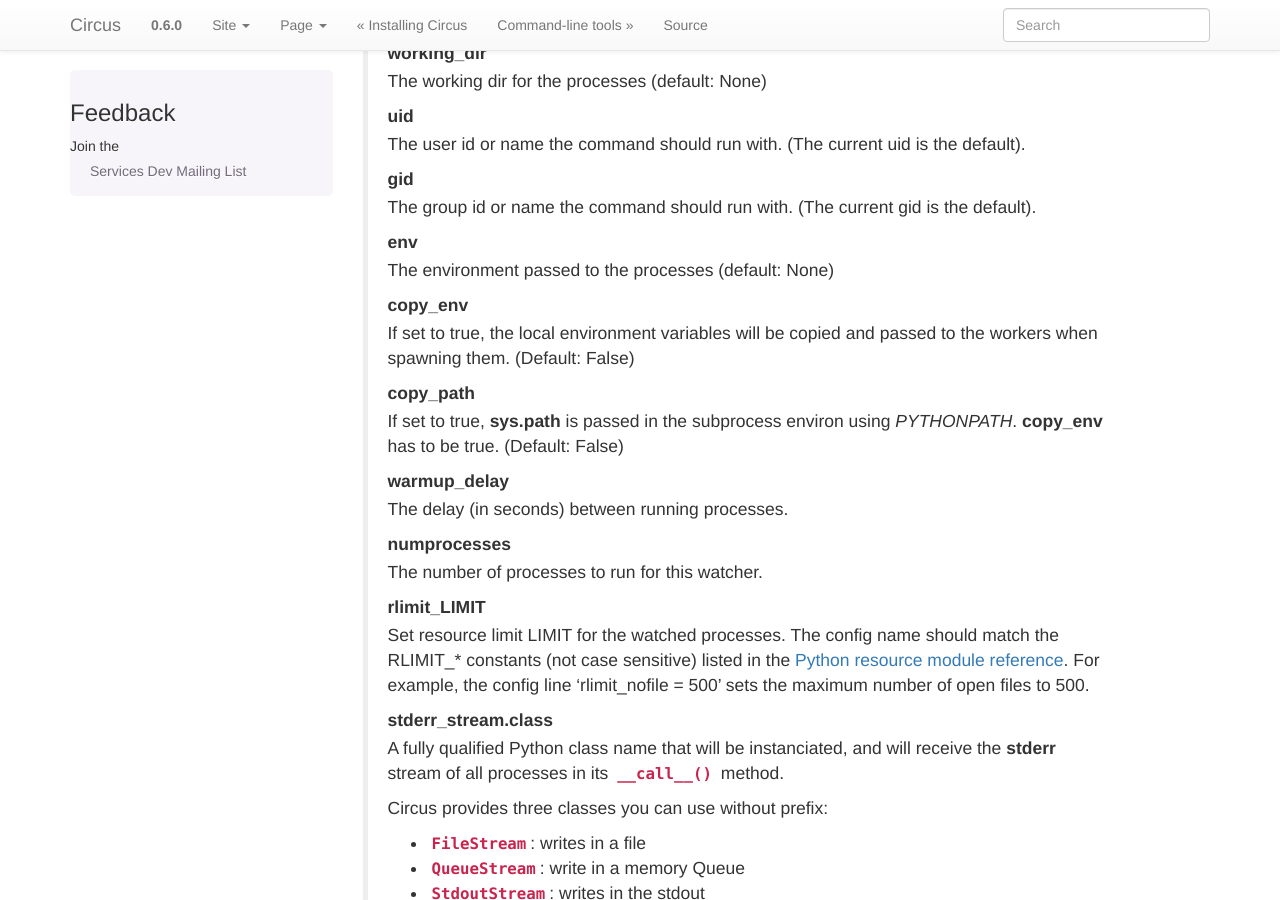
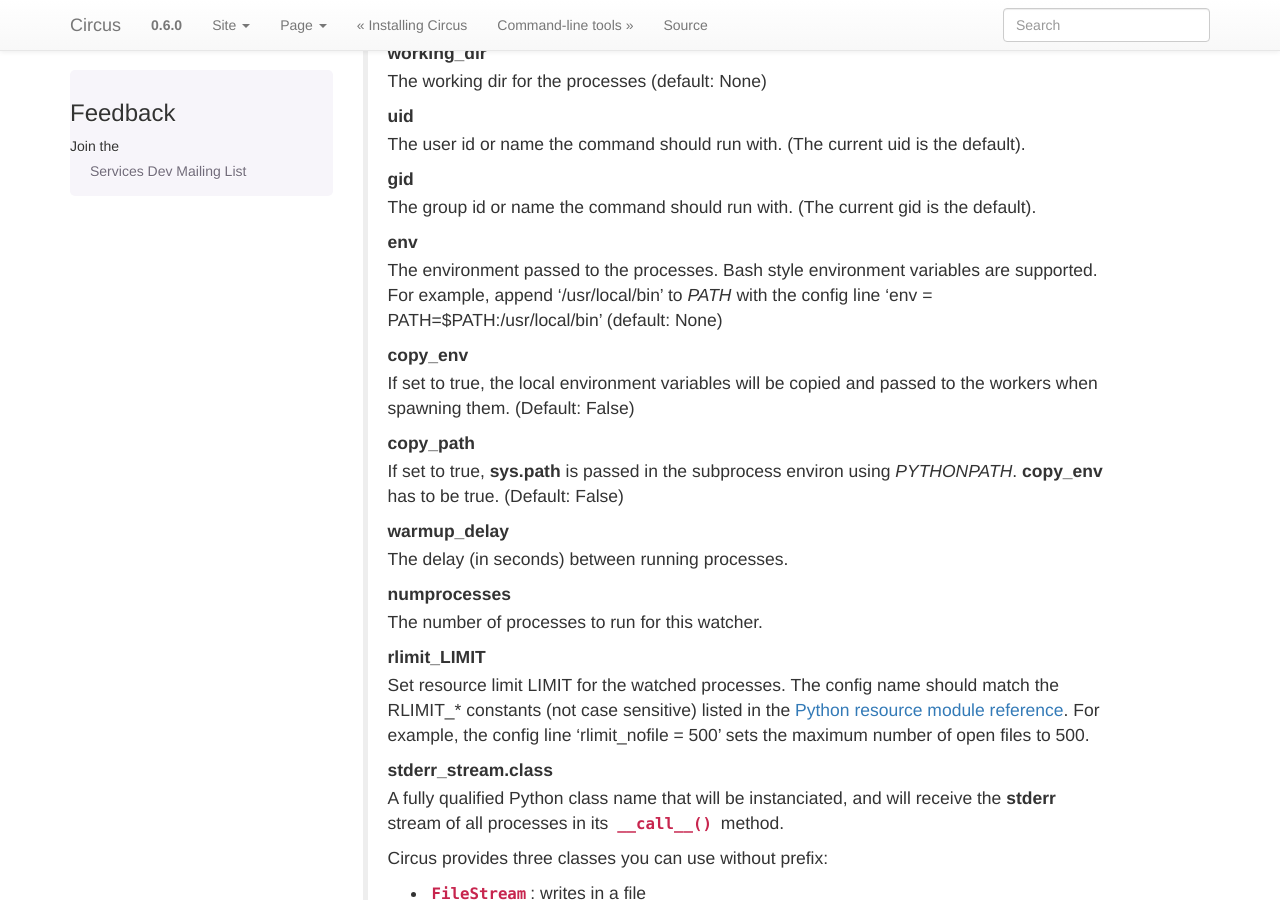
Before and after one commit to circus-tent/circus, a Sphinx documentation site: the page built from docs/source/configuration.rst, in a window 1280 px wide and 900 px high, scrolled down 2130 px. Built offline with Sphinx 7.4.7, drawn with Linux system fonts in a browser that asks for light colours; pages that are not in the unit, such as notebooks, are missing from menus.

Commit message:
Updated docs with env variable support

```diff
--- a/docs/source/configuration.rst
+++ b/docs/source/configuration.rst
@@ -101,7 +101,10 @@ watcher:NAME - as many sections as you want
         The group id or name the command should run
         with. (The current gid is the default).
     **env**
-        The environment passed to the processes (default: None)
+        The environment passed to the processes. Bash style environment
+        variables are supported. For example, append '/usr/local/bin' to
+        `PATH` with the config line 'env = PATH=$PATH:/usr/local/bin'
+        (default: None)
     **copy_env**
         If set to true, the local environment variables will be copied and
         passed to the workers when spawning them. (Default: False)
```
